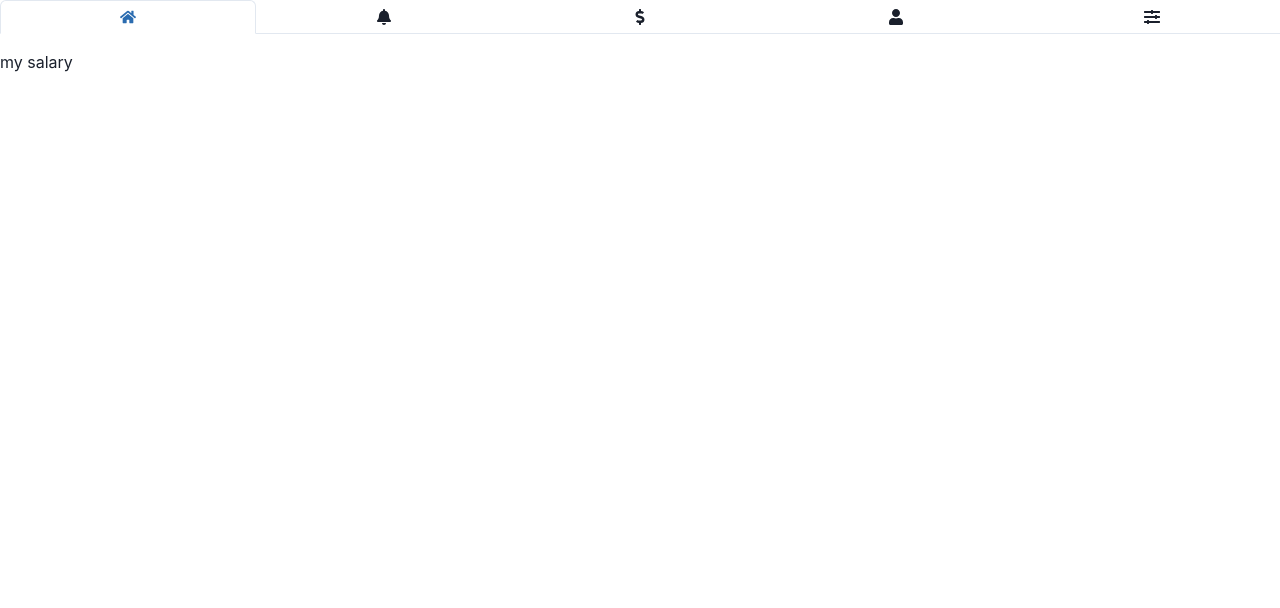
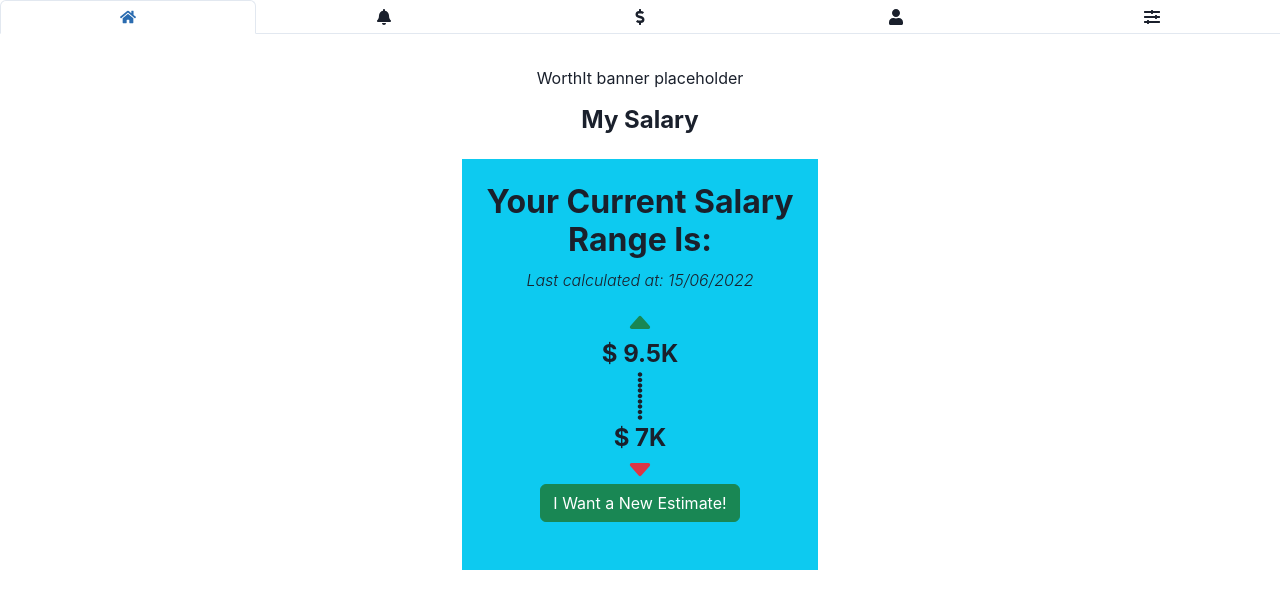
Before and after one commit to yotamc19/WorthIt-fe, a React (Create React App) app: page /mySalary in a window 1280 px wide. Shown: the top 608 px of the page. Built offline with nearby package versions, Linux system fonts and the light colour scheme.

Commit message:
mySalary base design, added link to Bootstrap cdn in index.html

```diff
--- a/public/index.html
+++ b/public/index.html
@@ -2,6 +2,12 @@
 <html lang="en">
   <head>
     <meta charset="utf-8" />
+    <link
+  rel="stylesheet"
+  href="https://cdn.jsdelivr.net/npm/bootstrap@5.2.0-beta1/dist/css/bootstrap.min.css"
+  integrity="sha384-0evHe/X+R7YkIZDRvuzKMRqM+OrBnVFBL6DOitfPri4tjfHxaWutUpFmBp4vmVor"
+  crossorigin="anonymous"
+/>
     <link rel="icon" href="%PUBLIC_URL%/favicon.ico" />
     <meta name="viewport" content="width=device-width, initial-scale=1" />
     <meta name="theme-color" content="#000000" />
--- a/src/pages/MySalaryPage.jsx
+++ b/src/pages/MySalaryPage.jsx
@@ -1,7 +1,38 @@
+import { BsFillCaretUpFill, BsFillCaretDownFill } from "react-icons/bs";
+import { FaEllipsisV } from "react-icons/fa";
+import Button from 'react-bootstrap/Button';
+
 const MySalaryPage = () => {
-    return <div>
-        my salary
+  return (
+    <div className="d-flex flex-column justify-content-between align-items-center">
+      <div className="mt-3">WorthIt banner placeholder</div>
+      <h1 className="fs-4 fw-bolder mt-3">My Salary</h1>
+      <div className="main-content bg-info p-4 mt-3">
+        <div className="salary-range">
+          <h2 className="fs-2 fw-bolder text-center">
+            Your Current Salary
+            <br />
+            Range Is:
+          </h2>
+          <div className="calc-date text-center fst-italic fw-light">
+            Last calculated at: 15/06/2022
+          </div>
+          <div className="salary-range text-center">
+            <BsFillCaretUpFill className="mx-auto mt-3 fs-3 text-success" />
+            <div className="top-value fs-4 fw-bolder">$ 9.5K</div>
+            <div className="d-flex flex-column align-items-center">
+              <FaEllipsisV />
+              <FaEllipsisV />
+              <FaEllipsisV />
+            </div>
+            <div className="bottom-value fs-4 fw-bolder">$ 7K</div>
+            <BsFillCaretDownFill className="mx-auto fs-3 text-danger" />
+            <Button variant="success" className="mb-4">I Want a New Estimate!</Button>
+          </div>
+        </div>
+      </div>
     </div>
-}
+  );
+};
 
 export default MySalaryPage;
```
Also changed, not shown: 1 other file (tests, documents, lock files or other folders).
